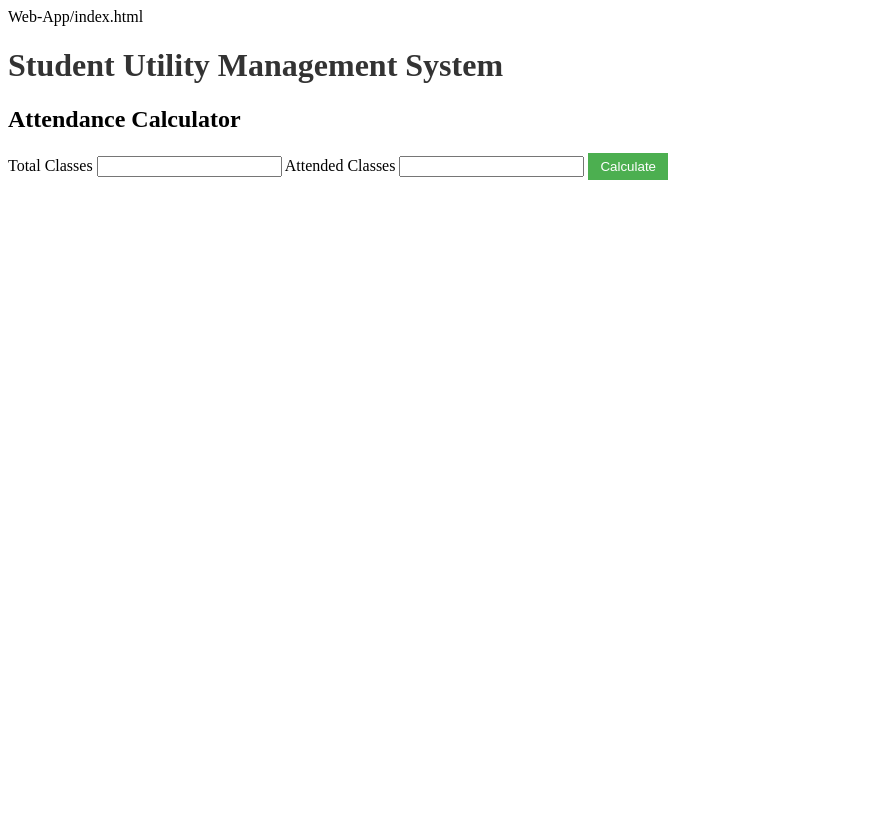
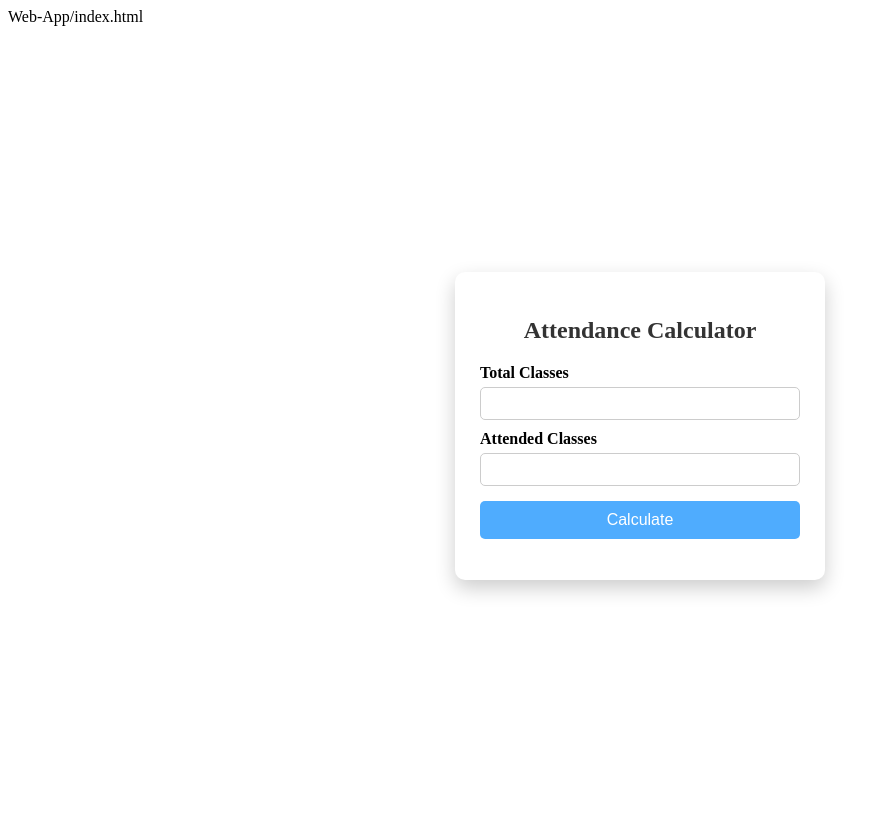
Before and after one commit to aakankshalakkas24-ctrl/Student-Utility-Management-System-project, a PHP site: page / in a window 1280 px wide. Shown: the whole page, without its empty margins (0-887 px from the left). Before the commit the page ends 180 px from the top, so only its background shows below. Run offline with PHP 8.4, Linux system fonts and the light colour scheme.

Commit message:
Update style.css

```diff
--- a/Web-App/style.css
+++ b/Web-App/style.css
@@ -1,17 +1,73 @@
 Web-App/style.css
 body {
-    font-family: Arial;
-    background-color: #f2f2f2;
-    padding: 20px;
+    font-family: Arial, sans-serif;
+    background: linear-gradient(to right, #4facfe, #00f2fe);
+    margin: 0;
+    padding: 0;
+}
+
+.container {
+    width: 100%;
+    height: 100vh;
+    display: flex;
+    justify-content: center;
+    align-items: center;
+}
+
+.card {
+    background-color: white;
+    padding: 25px;
+    border-radius: 10px;
+    width: 320px;
+    box-shadow: 0px 8px 20px rgba(0,0,0,0.2);
 }
 
 h1 {
+    text-align: center;
+    color: white;
+    position: absolute;
+    top: 20px;
+}
+
+h2 {
+    text-align: center;
     color: #333;
 }
 
+label {
+    display: block;
+    margin-top: 10px;
+    font-weight: bold;
+}
+
+input {
+    width: 100%;
+    padding: 8px;
+    margin-top: 5px;
+    border-radius: 5px;
+    border: 1px solid #ccc;
+}
+
 button {
-    padding: 6px 12px;
-    background-color: #4CAF50;
+    width: 100%;
+    margin-top: 15px;
+    padding: 10px;
+    background-color: #4facfe;
     color: white;
     border: none;
+    border-radius: 5px;
+    font-size: 16px;
+    cursor: pointer;
 }
+
+button:hover {
+    background-color: #007bff;
+}
+
+#result {
+    margin-top: 15px;
+    text-align: center;
+    font-size: 16px;
+    font-weight: bold;
+    color: green;
+}
```
